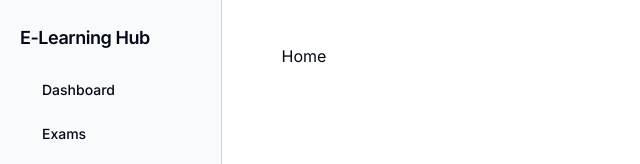
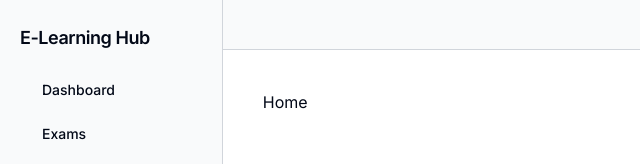
Before and after one commit to OPJU-Developers-Community/EduExamsHub, a Next.js app in the folder apps/web-assessment/: page / in a window 1280 px wide. Shown: the top 164 px of the page, without its empty margins (0-640 px from the left). Built offline with nearby package versions, Linux system fonts and the light colour scheme; some icons are missing.

Commit message:
minor changes

```diff
--- a/apps/web-assessment/src/templates/DefaultTemplate.jsx
+++ b/apps/web-assessment/src/templates/DefaultTemplate.jsx
@@ -14,7 +14,8 @@ export default function DefaultTemplate({ children }) {
   return (
     <main className={`h-screen flex ${inter.className}`}>
       <SideNav isNavShow={isNavShow} setIsNavShow={setIsNavShow} />
-      <section className="h-full w-full pt-6 px-5">
+      <section className="h-full w-full">
+        <div className="h-[50px] w-full flex items-center px-2 bg-gray-50 border-b border-gray-300">
           <Button
             variant="ghost"
             className="px-2 bg-transparent focus:bg-gray-100 rounded-full md:hidden"
@@ -22,7 +23,8 @@ export default function DefaultTemplate({ children }) {
           >
             <HamburgerMenuIcon className="text-gray-600 h-5 w-5" />
           </Button>
-        <div className="pt-5 px-2 md:px-10">{children}</div>
+        </div>
+        <div className="pt-10 px-4 md:px-10">{children}</div>
       </section>
     </main>
   );
```
Lines whose indentation alone changed are shown as unchanged.
